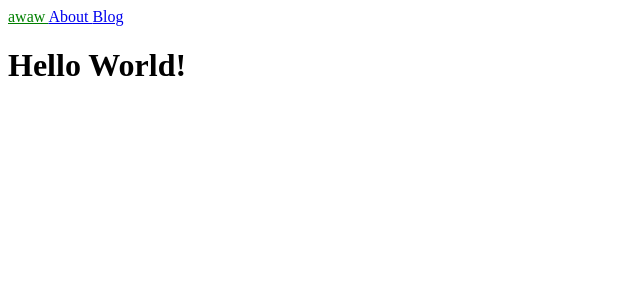
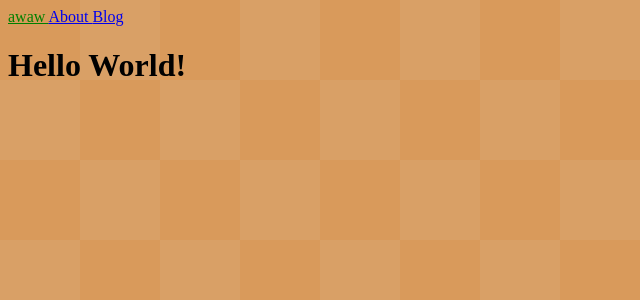
Before and after one commit to pankeksu/pankeksu.github.io, a Jekyll site: the page built from index.html, in a window 1280 px wide. Shown: the top 300 px of the page, without its empty margins (0-640 px from the left). Built offline with Jekyll 4.4.1, drawn with Linux system fonts in a browser that asks for light colours.

Commit message:
background

```diff
--- a/_layouts/default.html
+++ b/_layouts/default.html
@@ -4,6 +4,8 @@
     <meta charset="utf-8">
     <title>{{ page.title }}</title>
 	<link rel="stylesheet" href="/assets/css/styles.css">
+	<body bgcolor="#d9a066">
+	<body style="background-image: url('/assets/images/bg_image.png');">
   </head>
   <body>
 	{% include navigation.html %}
```
Also changed, not shown: assets/images/bg_image.png (added).
